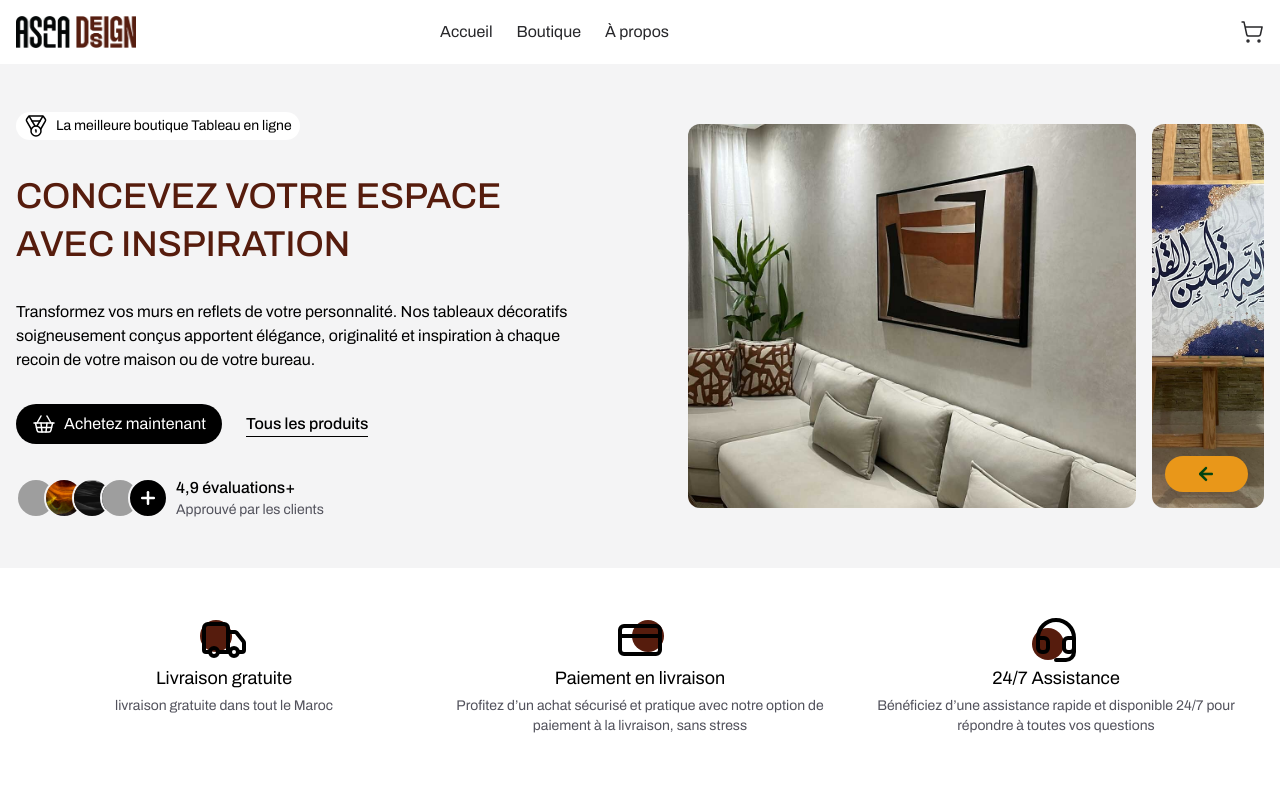
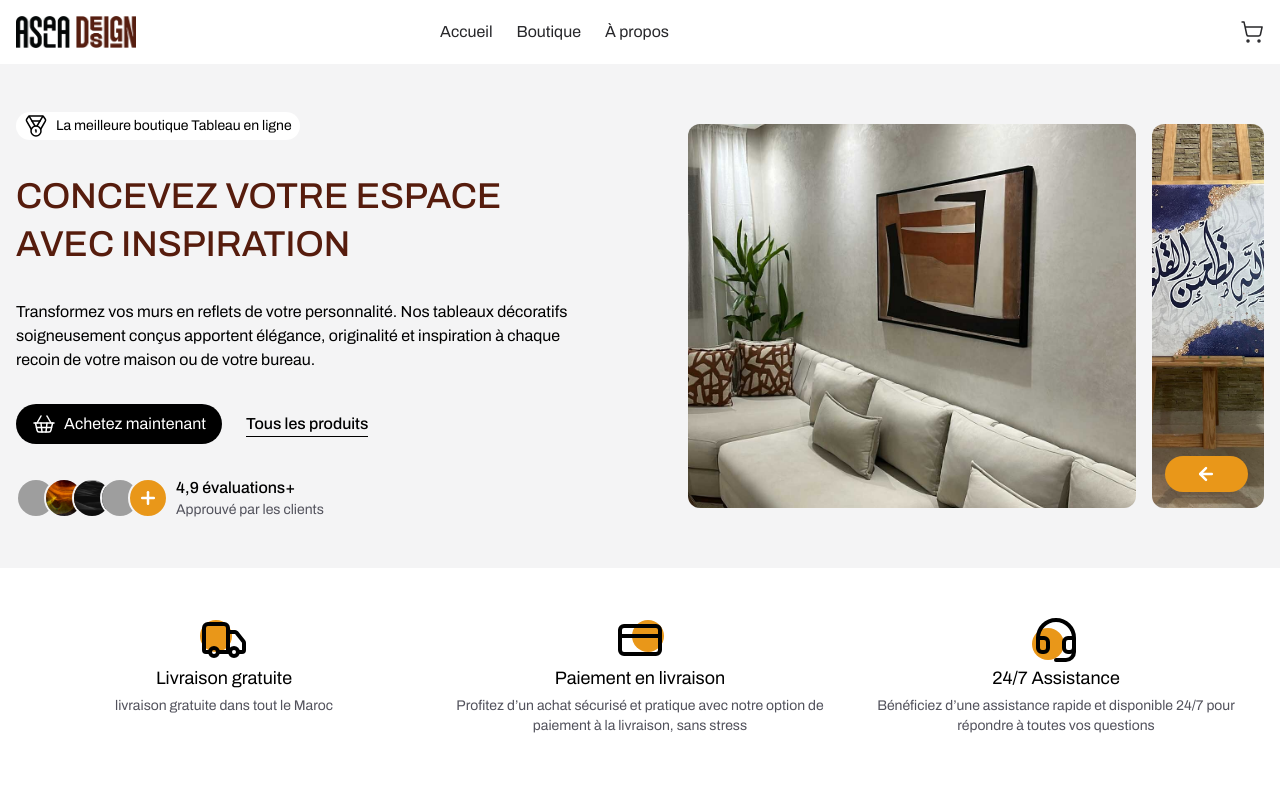
Before and after one commit to elkhalfaoui/asala_front, a Next.js app: page / in a window 1280 px wide. Shown: the top 800 px of the page. Built offline with nearby package versions, Linux system fonts and the light colour scheme; no server answers; grey boxes are pictures that could not be loaded.

Commit message:
finalization du header et hero section et features section

```diff
--- a/app/_components/home/features.tsx
+++ b/app/_components/home/features.tsx
@@ -5,7 +5,7 @@ const Features = () => {
     <section className="py-12">
       <ul className="container mx-auto px-4 grid grid-cols-1 md:grid-cols-3 justify-between gap-y-4">
         <li className="flex flex-col items-center">
-          <div className="relative after:content-[''] after:absolute after:w-8 after:h-8 after:rounded-full after:top-1 after:left-0 after:-z-10 after:bg-brown">
+          <div className="relative after:content-[''] after:absolute after:w-8 after:h-8 after:rounded-full after:top-1 after:left-0 after:-z-10 after:bg-yellow">
             <Truck size={48} strokeWidth={2} className="text-black" />
           </div>
           <div className="flex flex-col gap-1 text-center">
@@ -16,7 +16,7 @@ const Features = () => {
           </div>
         </li>
         <li className="flex flex-col items-center">
-          <div className="relative after:content-[''] after:absolute after:w-8 after:h-8 after:rounded-full after:top-1 after:right-0 after:-z-10 after:bg-brown">
+          <div className="relative after:content-[''] after:absolute after:w-8 after:h-8 after:rounded-full after:top-1 after:right-0 after:-z-10 after:bg-yellow">
             <CreditCard size={48} strokeWidth={2} className="text-black" />
           </div>
           <div className="flex flex-col gap-1 text-center">
@@ -28,7 +28,7 @@ const Features = () => {
           </div>
         </li>
         <li className="flex flex-col items-center">
-          <div className="relative after:content-[''] after:absolute after:w-8 after:h-8 after:rounded-full after:bottom-1 after:left-0 after:-z-10 after:bg-brown">
+          <div className="relative after:content-[''] after:absolute after:w-8 after:h-8 after:rounded-full after:bottom-1 after:left-0 after:-z-10 after:bg-yellow">
             <Headset size={48} strokeWidth={2} className="text-black" />
           </div>
           <div className="flex flex-col gap-1 text-center">
--- a/app/_components/home/hero.tsx
+++ b/app/_components/home/hero.tsx
@@ -81,7 +81,7 @@ const Hero = () => {
                 className="object-cover w-full h-full"
               />
             </li>
-            <li className="w-10 h-10 flex items-center justify-center rounded-full -translate-x-6 md:-translate-x-12 border-2 cursor-pointer border-zinc-100 bg-black text-white overflow-hidden z-5">
+            <li className="w-10 h-10 flex items-center justify-center rounded-full -translate-x-6 md:-translate-x-12 border-2 cursor-pointer border-zinc-100 bg-yellow text-white overflow-hidden z-5">
               <Plus size={20} strokeWidth={3} />
             </li>
             <li className="w-full md:w-fit flex flex-col justify-center md:-translate-x-10">
@@ -124,7 +124,7 @@ const Hero = () => {
             />
           </div>
           <div
-            className={`absolute flex justify-center bottom-4 bg-yellow text-green p-1 sm:p-2 rounded-full transition-all cursor-pointer ${
+            className={`absolute flex justify-center bottom-4 bg-yellow text-white p-1 sm:p-2 rounded-full transition-all cursor-pointer ${
               hero ? "move-right-animation" : "move-left-animation"
             }`}
             onClick={() => setHero(!hero)}
```
